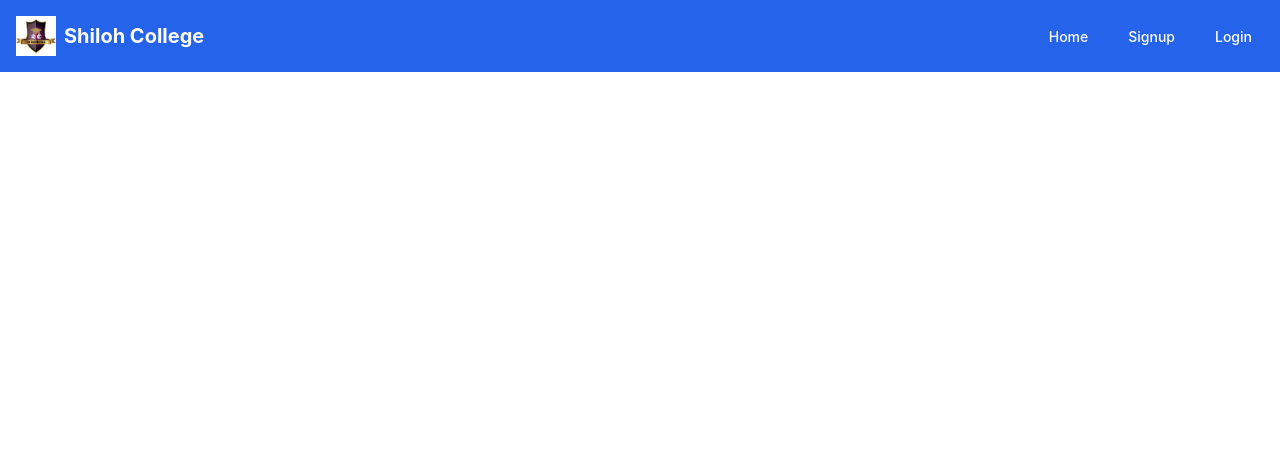
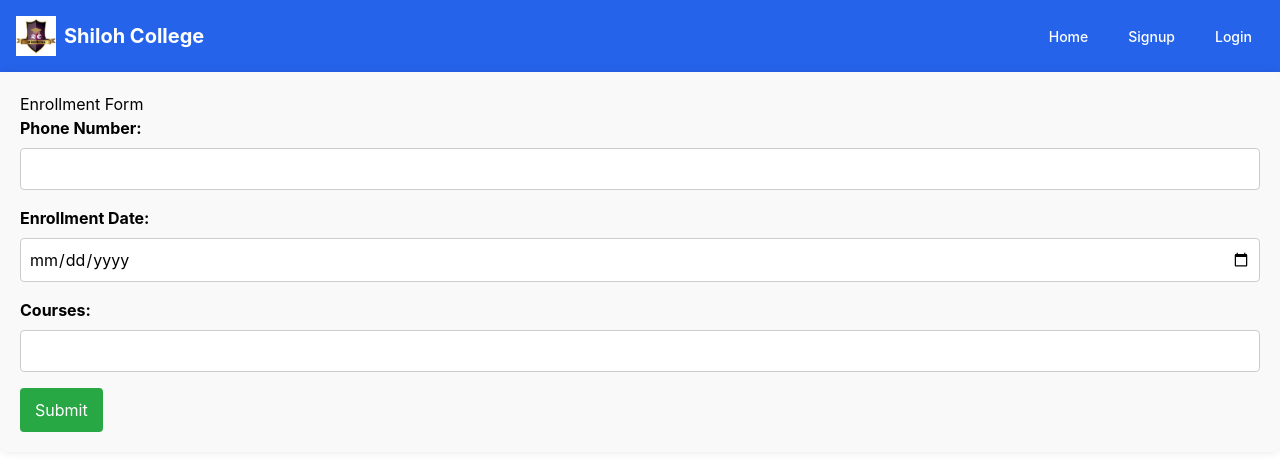
Before and after one commit to williamNyongesa/shiloh-front, a React (Create React App) app: page /enrollment in a window 1280 px wide. Shown: the top 470 px of the page. Built offline with nearby package versions, Linux system fonts and the light colour scheme.

Commit message:
creates enrollment component

```diff
--- a/src/components/App.js
+++ b/src/components/App.js
@@ -7,6 +7,7 @@ import Login from './Login'
 import Admin from './admin/Admin'
 import StudentDashboard from './students/StudentDashboard';
 import { StudentRegistration } from './students/StudentRegistration';
+import Enrollment from './enrollment/Enrollment';
 
 function App() {
   return (
@@ -17,9 +18,10 @@ function App() {
             <Route path="/signup" element={<Signup />} />
             <Route path="/login" element={<Login />} />
             <Route path="/admin" element={<Admin />} />
-          <Route path="/student" element={<StudentDashboard />} />
-          <Route path="/student/registration" element={<StudentRegistration />} />
-          </Routes>
+            <Route path="/student" element={<StudentDashboard />} />
+            <Route path="/student/registration" element={<StudentRegistration />} />
+            <Route path="/enrollment" element={<Enrollment />} />
+            </Routes>
         </div>
 
   );
--- /dev/null
+++ b/src/components/enrollment/Enrollment.js
@@ -0,0 +1,64 @@
+import React, { useState } from "react";
+import { useNavigate } from "react-router-dom";
+import axios from "axios";
+import './enrollment.css'
+
+const Enrollment = () => {
+  const [phoneNumber, setPhoneNumber] = useState("");
+  const [enrollmentDate, setEnrollmentDate] = useState("");
+  const [courses, setCourses] = useState("");
+
+  const navigate = useNavigate(); // React Router's navigation hook
+
+  const handleSubmit = async (e) => {
+    e.preventDefault();
+    const payload = {
+      phone_number: phoneNumber,
+      enrollment_date: enrollmentDate,
+      courses,
+    };
+
+    try {
+      await axios.post("http://127.0.0.1:5000/enrollments", payload);
+      alert("Enrollment created successfully!");
+      navigate("/student"); // Navigate to success page
+    } catch (error) {
+      console.error("Error creating enrollment:", error);
+      alert("Failed to create enrollment.");
+    }
+  };
+
+  return (
+    <form onSubmit={handleSubmit}>
+      <h2>Enrollment Form</h2>
+
+      <label>Phone Number:</label>
+      <input
+        type="text"
+        value={phoneNumber}
+        onChange={(e) => setPhoneNumber(e.target.value)}
+        required
+      />
+
+      <label>Enrollment Date:</label>
+      <input
+        type="date"
+        value={enrollmentDate}
+        onChange={(e) => setEnrollmentDate(e.target.value)}
+        required
+      />
+
+      <label>Courses:</label>
+      <input
+        type="text"
+        value={courses}
+        onChange={(e) => setCourses(e.target.value)}
+        required
+      />
+
+      <button type="submit">Submit</button>
+    </form>
+  );
+};
+
+export default Enrollment;
--- /dev/null
+++ b/src/components/enrollment/enrollment.css
@@ -0,0 +1,33 @@
+form {
+  background: #f9f9f9;
+  padding: 20px;
+  border-radius: 8px;
+  box-shadow: 0 0 10px rgba(0, 0, 0, 0.1);
+}
+
+label {
+  display: block;
+  margin-bottom: 8px;
+  font-weight: bold;
+}
+
+input {
+  width: 100%;
+  padding: 8px;
+  margin-bottom: 16px;
+  border: 1px solid #ccc;
+  border-radius: 4px;
+}
+
+button {
+  background: #28a745;
+  color: white;
+  padding: 10px 15px;
+  border: none;
+  border-radius: 4px;
+  cursor: pointer;
+}
+
+button:hover {
+  background: #218838;
+}
--- a/src/components/students/StudentRegistration.js
+++ b/src/components/students/StudentRegistration.js
@@ -1,4 +1,4 @@
-import React, { useContext } from "react";
+import React, { useContext, useState } from "react";
 import { useNavigate } from "react-router-dom";
 import { useFormik } from "formik";
 import * as Yup from 'yup';
@@ -9,6 +9,7 @@ export const StudentRegistration = () => {
     const { setAuth } = useContext(AuthContext);
     const navigate = useNavigate();
     const { enqueueSnackbar } = useSnackbar();
+    const [loading, setLoading] = useState(false)
 
     const formik = useFormik({
         initialValues: {
@@ -28,7 +29,7 @@ export const StudentRegistration = () => {
                             .required('Country is required.')
         }),
         onSubmit: async (values) => {
-            console.log("Submitting:", values); // Log values for debugging
+            setLoading(true);
             try {
                 const response = await fetch("http://127.0.0.1:5000/students", {
                     method: "POST",
@@ -42,7 +43,7 @@ export const StudentRegistration = () => {
                     const data = await response.json();
                     setAuth({ user: data, role: "student" });
                     enqueueSnackbar('Registration successful!', { variant: 'success' });
-                    navigate("/student");
+                    navigate("/enrollment");
                 } else {
                     const errorData = await response.json();
                     enqueueSnackbar(errorData.message || 'Registration failed', { variant: 'error' });
@@ -51,6 +52,9 @@ export const StudentRegistration = () => {
             } catch (error) {
                 console.error("Registration failed:", error.message);
                 enqueueSnackbar('An error occurred. Please try again later.', { variant: 'error' });
+            }
+            finally {
+                setLoading(false);
             }
         },
     });
@@ -180,12 +184,14 @@ export const StudentRegistration = () => {
                         </div>
                     )}
                 </div>
-
                 <button
                     type="submit"
-                    className="w-full px-4 py-2 text-white bg-blue-500 rounded-md hover:bg-blue-600 focus:ring focus:ring-blue-300 focus:outline-none"
+                    className={`w-full px-4 py-2 text-white bg-blue-500 rounded-md ${
+                        loading ? 'opacity-50 cursor-not-allowed' : 'hover:bg-blue-600'
+                    }`}
+                    disabled={loading}
                 >
-                    Register
+                    {loading ? 'Registering...' : 'Register'}
                 </button>
             </form>
         </div>
```
